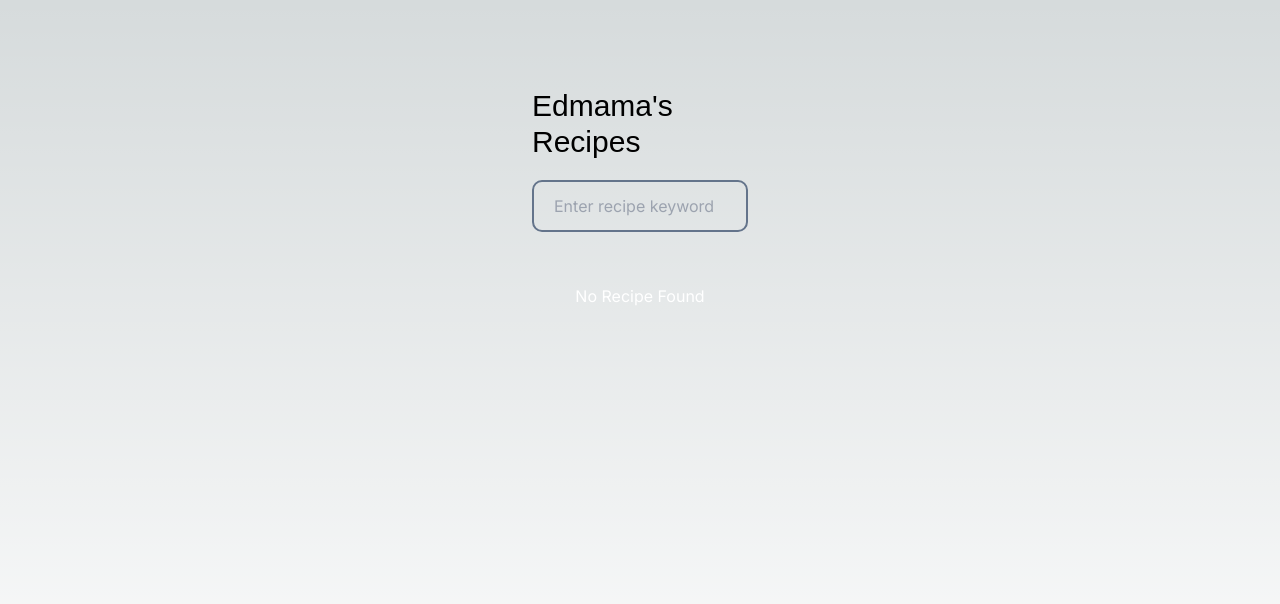
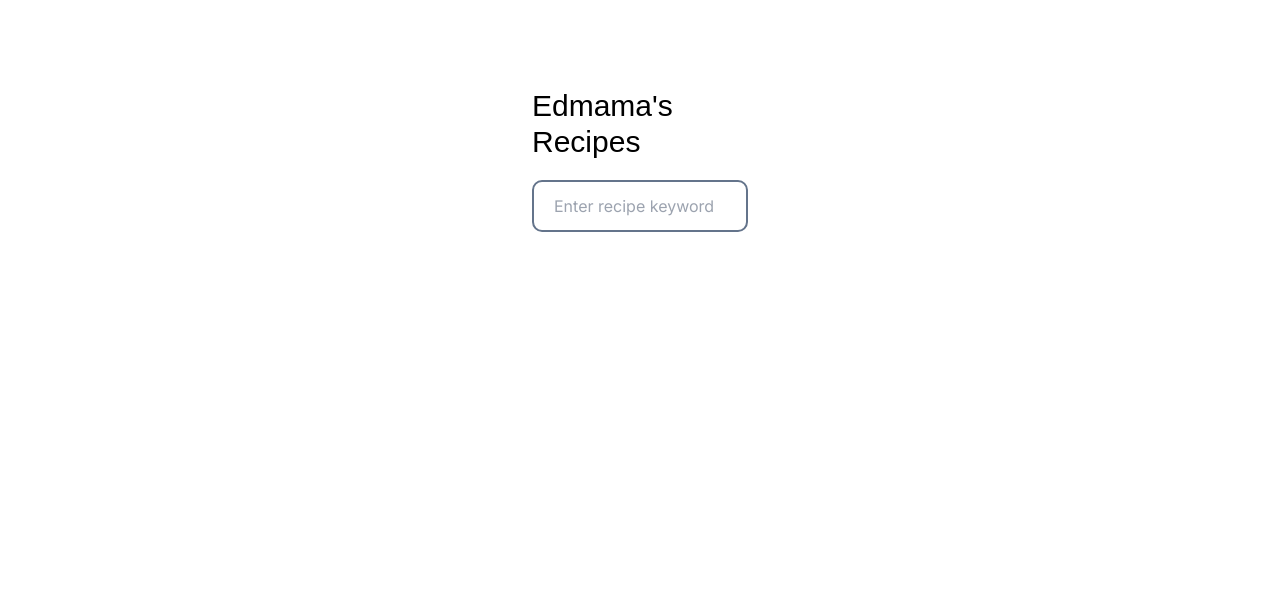
Before and after one commit to Susu-spec/recipe-app, a Next.js app: page / in a window 1280 px wide. Shown: the top 604 px of the page. Built offline with nearby package versions, Linux system fonts and the light colour scheme; a web font is replaced by a local one.

Commit message:
Update: Shadow color in prod

```diff
--- a/app/globals.css
+++ b/app/globals.css
@@ -18,12 +18,12 @@
 
 body {
   color: rgb(var(--foreground-rgb));
-  background: linear-gradient(
-      to bottom,
-      transparent,
-      rgb(var(--background-end-rgb))
-    )
-    rgb(var(--background-start-rgb));
+  /* background: linear-gradient(
+    to bottom,
+    transparent,
+    rgb(var(--background-end-rgb))
+  )
+  rgb(var(--background-start-rgb)); */
 }
 
 @layer utilities {
--- a/app/ui/recipe-card.tsx
+++ b/app/ui/recipe-card.tsx
@@ -9,7 +9,7 @@ export default function RecipeCard ({ recipe } : { recipe: Recipe }) {
 
     return (
         <Link href={"/recipes/${id}"} className="w-4/5 md:w-[220px]">
-            <div  className="mx-auto my-0 from-yellow-300 shadow text-xs">
+            <div  className="mx-auto my-0 from-yellow-300 shadow-white text-xs">
                 <Image
                     src={image!}
                     alt={label!}
```
